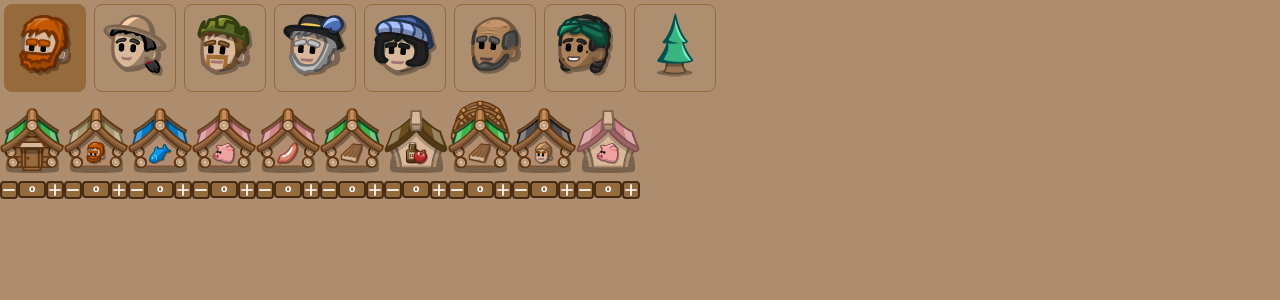
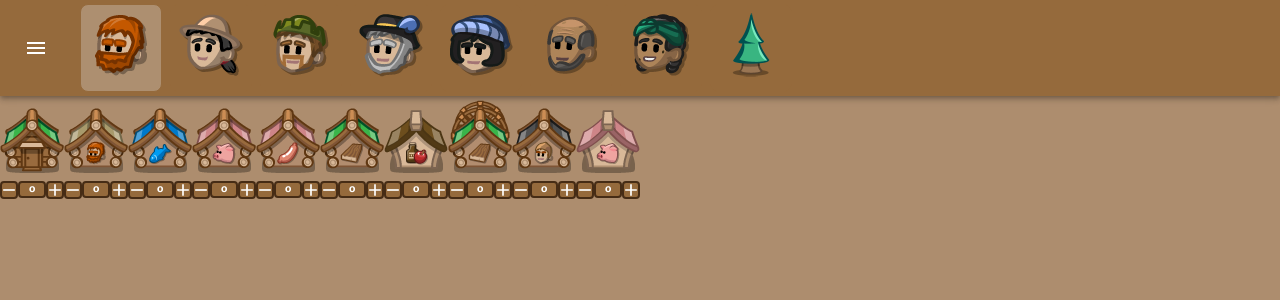
Before and after one commit to ElQDuck/paragon-pioneers-2-calculator, a React (Vite) app: page / in a window 1280 px wide. Shown: the top 300 px of the page. Built offline with nearby package versions, Linux system fonts and the light colour scheme.

Commit message:
feat: add bar and menu

```diff
--- a/src/assets/styling/Theme.tsx
+++ b/src/assets/styling/Theme.tsx
@@ -1,4 +1,4 @@
-import { createTheme, styled } from '@mui/material/styles'
+import { SxProps, Theme, createTheme, styled } from '@mui/material/styles'
 
 export const theme = createTheme({
   palette: {
@@ -88,3 +88,8 @@ export const StyledButton = styled('button')(
   }
 `
 )
+
+export const ToolbarStyle: SxProps<Theme> = {
+  display: 'flex',
+  flexWrap: 'wrap',
+}
--- a/src/common/BuildingButton.tsx
+++ b/src/common/BuildingButton.tsx
@@ -41,6 +41,8 @@ export const BuildingButton = (props: {
       />
       <BaseNumberInput
         min={0}
+        // Probably the solution to disable a keyboard popup on phones. Perhaps making it configurable in menu does the trick
+        //readOnly
         onChange={(_event, value) => {
           count.value = value!
           props.updateProductionChanFunction(
--- a/src/common/PapulationSelectionButtons.tsx
+++ b/src/common/PapulationSelectionButtons.tsx
@@ -12,7 +12,7 @@ export default function PapulationSelectionButton(props: { iconPath: string; onC
         border: 1,
         borderColor: 'primary.main',
         borderRadius: '8px',
-        background: props.enabled ? theme.palette.primary.main : theme.palette.primary.light,
+        background: props.enabled ? theme.palette.primary.light : theme.palette.primary.main,
       }}
       onClick={() => props.onClick()}
     >
--- a/src/pages/production-chain/ProductionChainPage.tsx
+++ b/src/pages/production-chain/ProductionChainPage.tsx
@@ -1,4 +1,8 @@
+import MenuIcon from '@mui/icons-material/Menu'
+import AppBar from '@mui/material/AppBar'
 import Box from '@mui/material/Box'
+import IconButton from '@mui/material/IconButton'
+import Toolbar from '@mui/material/Toolbar'
 import { useState } from 'react'
 import ColonistIcon from '../../assets/icons/population/colonist.png'
 import FarmerIcon from '../../assets/icons/population/farmer.png'
@@ -8,7 +12,9 @@ import ParagonIcon from '../../assets/icons/population/paragon.png'
 import PioneerIcon from '../../assets/icons/population/pioneer.png'
 import TownsmanIcon from '../../assets/icons/population/townsman.png'
 import WorkerIcon from '../../assets/icons/population/worker.png'
+import { ToolbarStyle } from '../../assets/styling/Theme'
 import PapulationSelectionButton from '../../common/PapulationSelectionButtons'
+import { SettingsMenu } from './SettingsMenu'
 import { ArcheryRangeButton } from './buildings/colonists/ArcheryRange'
 import { AshHouseButton } from './buildings/colonists/AshHouse'
 import { BakeryButton } from './buildings/colonists/Bakery'
@@ -218,6 +224,7 @@ import { SoupKitchenButton } from './buildings/workers/SoupKitchen'
 import { SpinningMillButton } from './buildings/workers/SpinningMill'
 
 export const ProductionChainPage = () => {
+  const [menuOpen, setMenuOpen] = useState(false)
   const [pioneersVisible, setPioneersVisible] = useState(true)
   const [colonistsVisible, setColonistsVisible] = useState(false)
   const [townsmenVisible, setTownsmenVisible] = useState(false)
@@ -240,6 +247,19 @@ export const ProductionChainPage = () => {
 
   return (
     <>
+      <AppBar position="static">
+        <Toolbar>
+          <IconButton
+            onClick={() => setMenuOpen(true)}
+            size="large"
+            edge="start"
+            color="inherit"
+            aria-label="menu"
+            sx={{ mr: 2 }}
+          >
+            <MenuIcon />
+          </IconButton>
+          <Box sx={ToolbarStyle}>
             <PapulationSelectionButton
               iconPath={PioneerIcon}
               onClick={() => setPioneersVisible(!pioneersVisible)}
@@ -280,6 +300,10 @@ export const ProductionChainPage = () => {
               onClick={() => setNorthernIslandsVisible(!northernIslandsVisible)}
               enabled={northernIslandsVisible}
             ></PapulationSelectionButton>
+          </Box>
+        </Toolbar>
+      </AppBar>
+      <SettingsMenu drawerOpen={menuOpen} setDrawerOpen={setMenuOpen}/>
 
       <Box sx={{ display: 'flex', flexWrap: 'wrap' }}>
         {/* Pioneers */}
--- /dev/null
+++ b/src/pages/production-chain/SettingsMenu.tsx
@@ -0,0 +1,10 @@
+import Drawer from '@mui/material/Drawer'
+
+export const SettingsMenu = (props: { drawerOpen: boolean; setDrawerOpen: Function }) => {
+  return (
+    <Drawer anchor="left" open={props.drawerOpen} onClose={() => props.setDrawerOpen(false)}>
+      <>Test 1</>
+      <>Test 2</>
+    </Drawer>
+  )
+}
```
Lines whose indentation alone changed are shown as unchanged.
